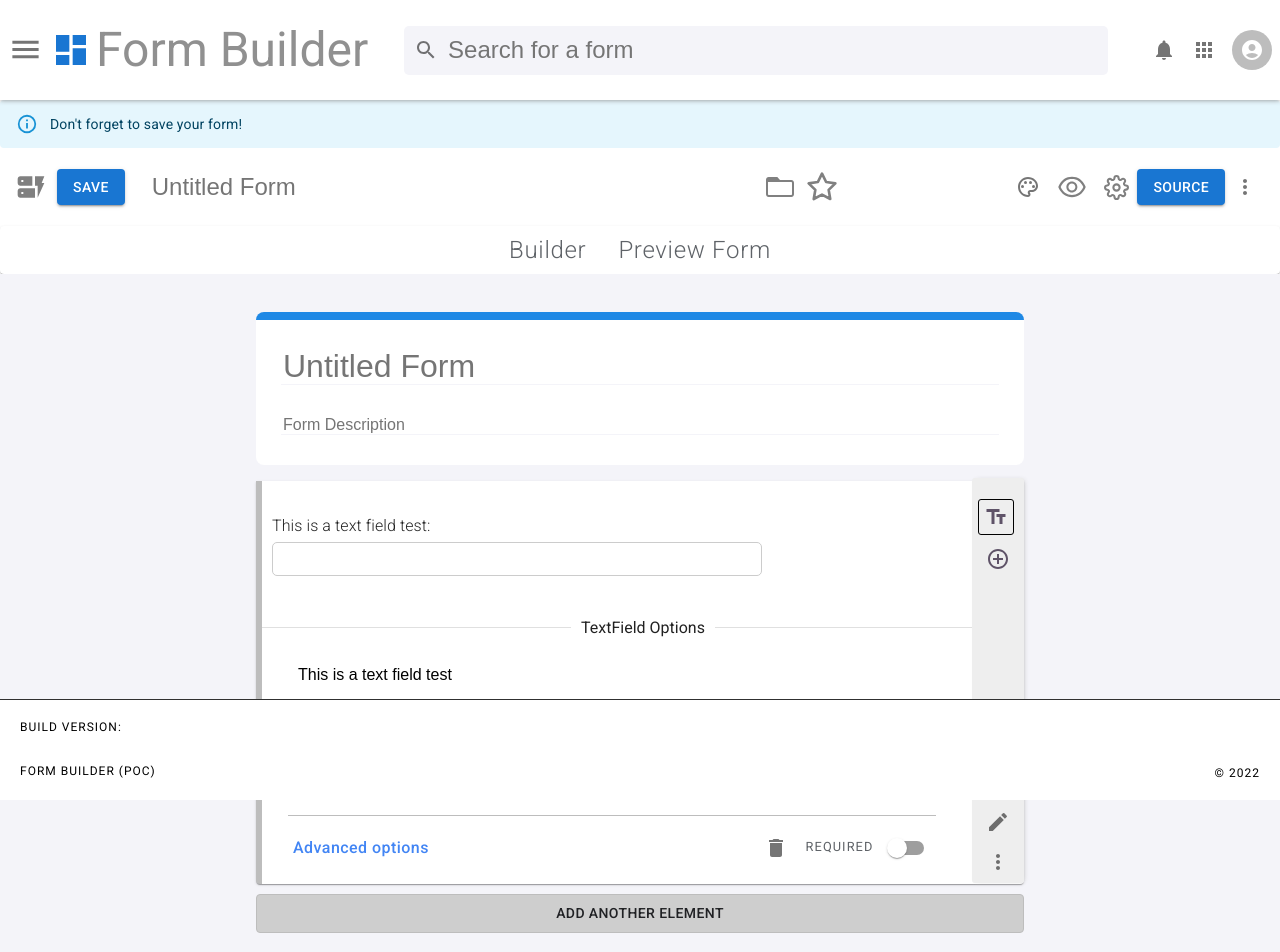
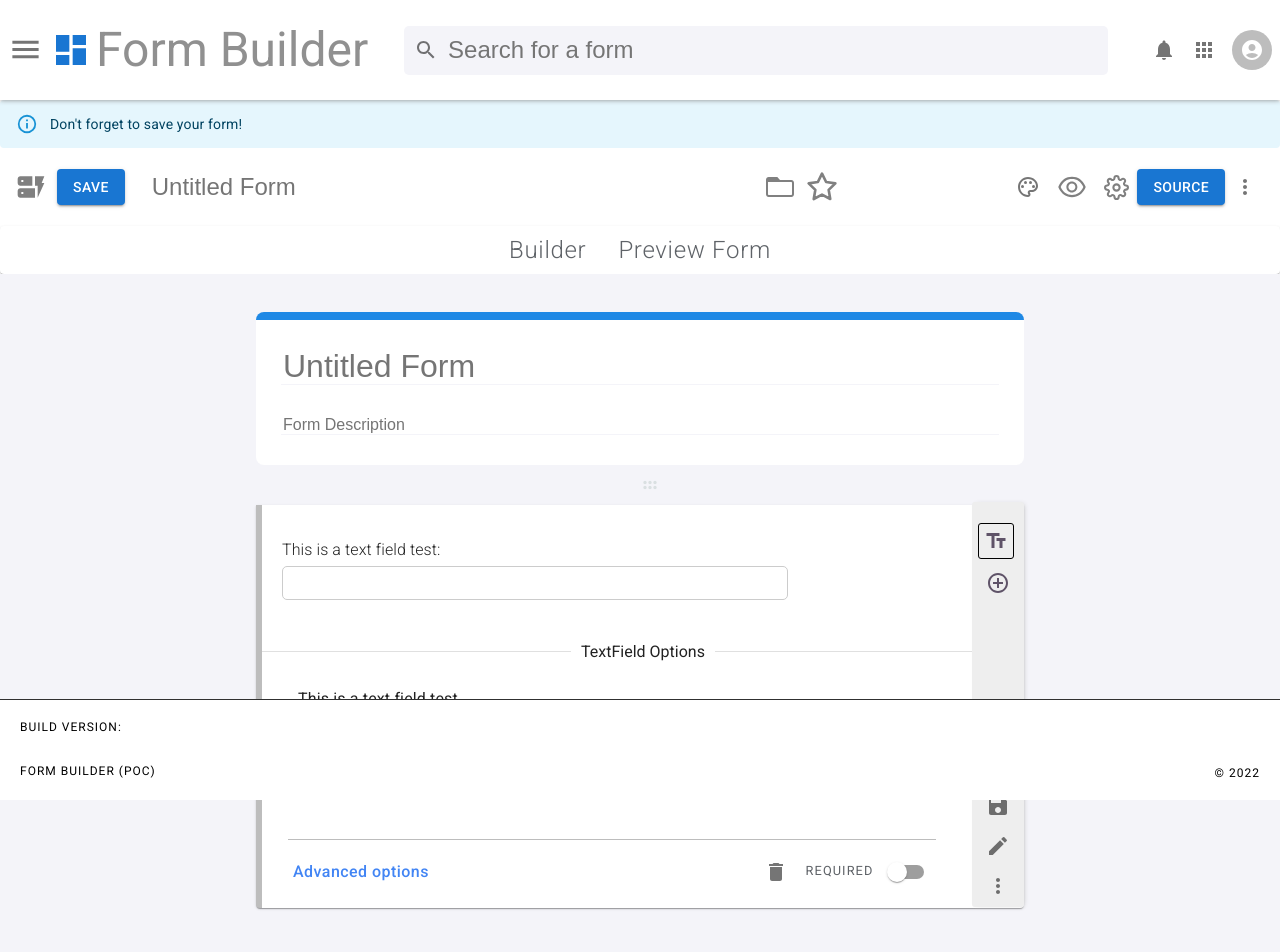
Before and after one commit to Shan1983/AI-form-builder, a React (Create React App) app: page /form/1 in a window 1280 px wide. Shown: the top 952 px of the page. Built offline with nearby package versions, Linux system fonts and the light colour scheme.

Commit message:
added drag and drop feature

```diff
--- a/package.json
+++ b/package.json
@@ -12,6 +12,7 @@
     "@testing-library/jest-dom": "^5.16.5",
     "@testing-library/user-event": "^13.5.0",
     "react": "^17.0.2",
+    "react-beautiful-dnd": "^13.1.1",
     "react-dom": "^17.0.2",
     "react-icons": "^4.4.0",
     "react-router-dom": "^6.4.0",
--- a/src/components/Form/Builder/Builder.css
+++ b/src/components/Form/Builder/Builder.css
@@ -8,12 +8,18 @@
     min-height: 100vh;
 }
 
+input {
+    outline: none;
+    border: none;
+}
+
 .textfield_input {
-height: 30px;
+    height: 30px;
     margin-left: 10px;
     border-radius: 5px;
     font-size: 1.5rem;
-    border: 0.5px solid #ccc
+    border: 0.5px solid #ccc;
+    width: 100%;
 }
 
 
@@ -139,7 +145,7 @@ height: 30px;
 .text_input_controls {
     display: flex;
     position: absolute;
-    right: 60px;
+    right: 12%;
 }
 
 .text_input_text {
--- a/src/components/Form/Builder/Builder.js
+++ b/src/components/Form/Builder/Builder.js
@@ -17,6 +17,7 @@ import AddAPhotoIcon from "@mui/icons-material/AddAPhoto";
 import SaveIcon from "@mui/icons-material/Save";
 import ContentCopyIcon from "@mui/icons-material/ContentCopy";
 import RadioButtonCheckedIcon from "@mui/icons-material/RadioButtonChecked";
+import DragIndicatorIcon from "@mui/icons-material/DragIndicator";
 
 import {
   Accordion,
@@ -26,6 +27,7 @@ import {
   Divider,
   FormControlLabel,
   IconButton,
+  Input,
   MenuItem,
   Modal,
   Radio,
@@ -36,6 +38,8 @@ import {
 import slugify from "react-slugify";
 import uuid from "react-uuid";
 import { Box } from "@mui/system";
+import { DragDropContext, Draggable, Droppable } from "react-beautiful-dnd";
+import { PersonalVideoRounded } from "@mui/icons-material";
 
 const Builder = () => {
   // dummy data
@@ -195,11 +199,53 @@ const Builder = () => {
     setOpen(false);
   };
 
-  const builderUI = () =>
+  const onDragEnd = (result) => {
+    if (!result.destination) return;
+    const elements = [...formData];
+    const formEl = reorderElement(
+      elements,
+      result.source.index,
+      result.destination.index
+    );
+    setFormData(formEl);
+  };
+
+  const reorderElement = (elList, startIdx, endIdx) => {
+    const result = Array.from(elList);
+    const [removed] = result.splice(startIdx, 1);
+    result.splice(endIdx, 0, removed);
+    return result;
+  };
+
+  const builderUI = () => {
+    return (
       formData &&
       formData.map((d, x) => (
-      <>
-        <Accordion expanded={d.open} className={d.open ? "add_border" : "hide"}>
+        <Draggable key={x} draggableId={`id${x}`} index={x}>
+          {(provided, snapshot) => (
+            <div
+              ref={provided.innerRef}
+              {...provided.draggableProps}
+              {...provided.dragHandleProps}
+            >
+              <div>
+                <div style={{ marginBottom: 0 }}>
+                  <div style={{ width: "100%", marginBottom: 0 }}>
+                    <DragIndicatorIcon
+                      style={{
+                        transform: "rotate(-90deg)",
+                        color: "#dae0e2",
+                        position: "relative",
+                        left: "50%",
+                        bottom: -10,
+                      }}
+                      fontSize="small"
+                    />
+                  </div>
+                  <Accordion
+                    expanded={d.open}
+                    className={d.open ? "add_border" : "hide"}
+                  >
                     <div className="edit_b">
                       <div className="builder_edit" style={{ zIndex: 555 }}>
                         <div className="edit_btn_top">
@@ -228,10 +274,17 @@ const Builder = () => {
                       aria-controls="panel1a-content"
                       id="panel1a-header"
                       elevation={1}
-            style={{ width: "490px" }}
+                      style={{
+                        width: "490px",
+                        background: "#fff",
+                        marginLeft: 10,
+                      }}
                     >
                       {d.open ? (
-              <div className="saved_element" style={{ width: "100%" }}>
+                        <div
+                          className="saved_element"
+                          style={{ width: "100%", background: "#fff" }}
+                        >
                           {d.elementType !== "textField" ? (
                             <Typography
                               style={{
@@ -279,7 +332,11 @@ const Builder = () => {
                                 >
                                   {d.elementText}:
                                 </Typography>
-                      <input type="text" className="textfield_input" />
+                                <input
+                                  type="text"
+                                  className="textfield_input"
+                                  style={{ width: "100%" }}
+                                />
                               </div>
                             </div>
                           )}
@@ -288,7 +345,10 @@ const Builder = () => {
                             <div key={j}>
                               <div style={{ display: "flex" }}>
                                 <FormControlLabel
-                        style={{ marginLeft: "5px", marginBottom: "5px" }}
+                                  style={{
+                                    marginLeft: "5px",
+                                    marginBottom: "5px",
+                                  }}
                                   disabled={d.disabled}
                                   control={
                                     <input
@@ -326,12 +386,14 @@ const Builder = () => {
                     <div className="element_boxes">
                       <AccordionDetails className="add_element">
                         <div className="text_title_element">
-                <input
+                          <Input
                             type="text"
                             className="element_title"
                             placeholder="Element title"
                             value={d.elementText}
-                  onChange={(e) => changeElementValue(e.target.value, x)}
+                            onChange={(e) =>
+                              changeElementValue(e.target.value, x)
+                            }
                           />
                         </div>
                         <div className="add_element_top">
@@ -355,7 +417,8 @@ const Builder = () => {
                               id="text"
                               value="Text"
                             >
-                    <SubjectIcon style={{ marginRight: "10px" }} /> Textfield
+                              <SubjectIcon style={{ marginRight: "10px" }} />{" "}
+                              Textfield
                             </MenuItem>
                             <MenuItem
                               onClick={() => addElementType(x, "checkbox")}
@@ -363,7 +426,10 @@ const Builder = () => {
                               value="CheckBox"
                             >
                               <CheckBoxIcon
-                      style={{ marginRight: "10px", COLOR: "#70757A" }}
+                                style={{
+                                  marginRight: "10px",
+                                  COLOR: "#70757A",
+                                }}
                                 checked
                               />
                               Select
@@ -393,11 +459,13 @@ const Builder = () => {
                                   disabled
                                 />
                               ) : (
-                      <ShortTextIcon style={{ marginRight: "10px" }} />
+                                <ShortTextIcon
+                                  style={{ marginRight: "10px" }}
+                                />
                               )}
 
                               <div className="text_input_text">
-                      <input
+                                <Input
                                   type="text"
                                   className="text_input"
                                   placeholder="Add new element text"
@@ -424,7 +492,10 @@ const Builder = () => {
                             </div>
                           ))}
                         {d.elementType !== "textField" ? (
-                <div className="add_element_body" style={{ marginLeft: "7px" }}>
+                          <div
+                            className="add_element_body"
+                            style={{ marginLeft: "7px" }}
+                          >
                             <div>
                               <FormControlLabel
                                 className="element_form_control"
@@ -434,17 +505,24 @@ const Builder = () => {
                                     <input
                                       type={d.elementType}
                                       color="primary"
-                            inputProps={{ "aria-label": "secondary checkbox" }}
-                            style={{ marginLeft: "10px", marginRight: "10px" }}
+                                      inputProps={{
+                                        "aria-label": "secondary checkbox",
+                                      }}
+                                      style={{
+                                        marginLeft: "10px",
+                                        marginRight: "10px",
+                                      }}
                                       disabled
                                     />
                                   ) : (
-                          <ShortTextIcon style={{ marginRight: "10px" }} />
+                                    <ShortTextIcon
+                                      style={{ marginRight: "10px" }}
+                                    />
                                   )
                                 }
                                 label={
                                   <div className="new_element_title">
-                          <input
+                                    <Input
                                       type="text"
                                       className="text_input"
                                       style={{
@@ -500,10 +578,12 @@ const Builder = () => {
                               <Box sx={{ ...style, width: 200 }}>
                                 <h2 id="child-modal-title">This is a POC</h2>
                                 <p id="child-modal-description">
-                        This button would represent the advanced OB form
-                        options, however this is only a toy!
+                                  This button would represent the advanced OB
+                                  form options, however this is only a toy!
                                 </p>
-                      <Button onClick={handleClose}>Close Modal</Button>
+                                <Button onClick={handleClose}>
+                                  Close Modal
+                                </Button>
                               </Box>
                             </Modal>
 
@@ -512,7 +592,9 @@ const Builder = () => {
                                 aria-label="delete"
                                 style={{ marginRight: "10px" }}
                               >
-                      <BsTrash onClick={() => removeEntireElement(x)} />
+                                <BsTrash
+                                  onClick={() => removeEntireElement(x)}
+                                />
                               </IconButton>
                               <Typography
                                 variant="overline"
@@ -529,7 +611,10 @@ const Builder = () => {
                               {d.elementType !== "textField" ? (
                                 <Typography
                                   variant="overline"
-                        style={{ color: "#5f6368", fontSize: "0.8rem" }}
+                                  style={{
+                                    color: "#5f6368",
+                                    fontSize: "0.8rem",
+                                  }}
                                 >
                                   Buttons{" "}
                                   <Switch
@@ -548,8 +633,14 @@ const Builder = () => {
                       </AccordionDetails>
                     </div>
                   </Accordion>
-      </>
-    ));
+                </div>
+              </div>
+            </div>
+          )}
+        </Draggable>
+      ))
+    );
+  };
 
   return (
     <div>
@@ -572,13 +663,16 @@ const Builder = () => {
               />
             </div>
           </div>
+          <DragDropContext onDragEnd={onDragEnd}>
+            <Droppable droppableId={uuid()}>
+              {(provided, snapshot) => (
+                <div {...provided.droppableProps} ref={provided.innerRef}>
                   {builderUI()}
-          <Button
-            onClick={handleNewFormBuilderElement}
-            className="add_more_elements_btn"
-          >
-            Add another element
-          </Button>
+                  {provided.placeholder}
+                </div>
+              )}
+            </Droppable>
+          </DragDropContext>
         </div>
       </div>
     </div>
```
Also changed, not shown: 1 other file (tests, documents, lock files or other folders). Lines whose indentation alone changed are shown as unchanged.
